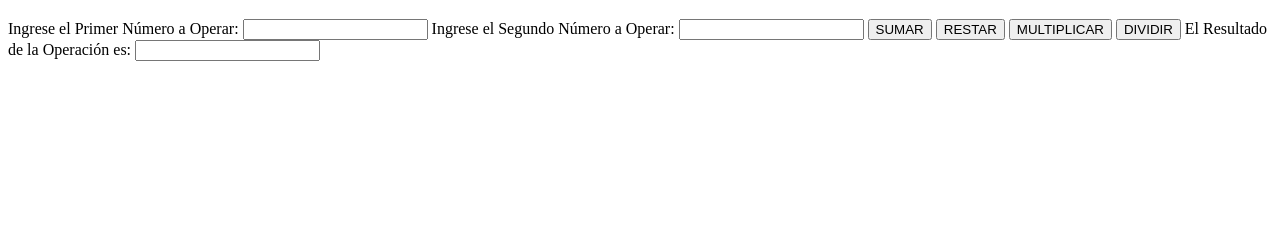
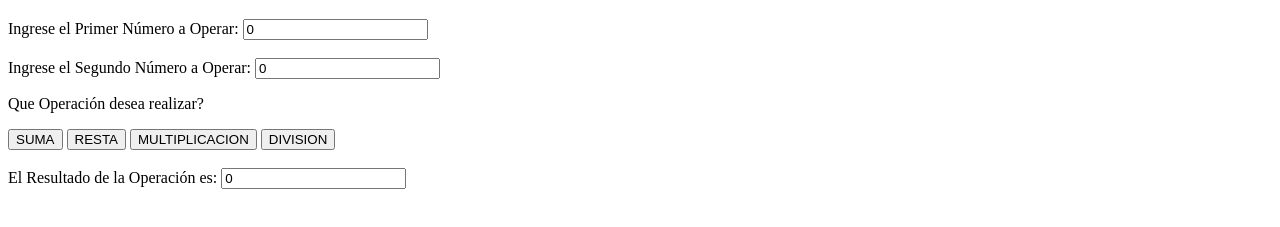
Before and after one commit to AngelPerezCoder2020/Resolucion_de_problemas, a plain HTML site: page index.html in a window 1280 px wide. Shown: the part 61-288 px from the top of the page. Drawn offline with Linux system fonts and the light colour scheme.

Commit message:
se creó el archivo funciones.js y se hicieron modificaciones en el html

```diff
--- a/index.html
+++ b/index.html
@@ -9,18 +9,21 @@
     <h1>Resolución de Problemas</h1>
  <form>
      <label for="a">Ingrese el Primer Número a Operar: </label>
-     <input type="number" id="a" name="a">
-
+     <input type="number" id="a" name="a" value="0">
+<br>
+<br>
      <label for="b">Ingrese el Segundo Número a Operar: </label>
-     <input type="number" id="b" name="b">
-
-     <button>SUMAR</button>
-     <button>RESTAR</button>
-     <button>MULTIPLICAR</button>
-     <button>DIVIDIR</button>
-
+     <input type="number" id="b" name="b" value="0">
+<br>
+<p>Que Operación desea realizar?</p>
+     <input type="button" id="suma" name="suma" value="SUMA"></button>
+     <input type="button" id="resta" name="resta" value="RESTA"></button>
+     <input type="button" id="multiplicacion" name="multiplicacion" value="MULTIPLICACION"></button>
+     <input type="button" id="division" name="division" value="DIVISION"></button>
+<br><br>
      <label for="c">El Resultado de la Operación es: </label>
-     <input type="number" id="c" name="c">
+     <input type="number" id="c" name="c" value="0">
  </form>
+ <script src="funciones.js"></script>
 </body>
 </html>
```
Also changed, not shown: funciones.js (added).
